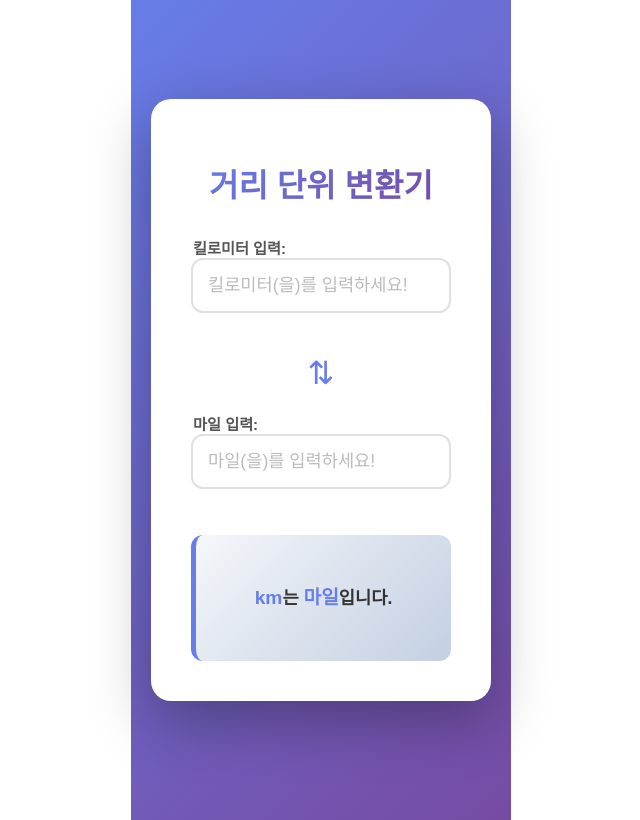
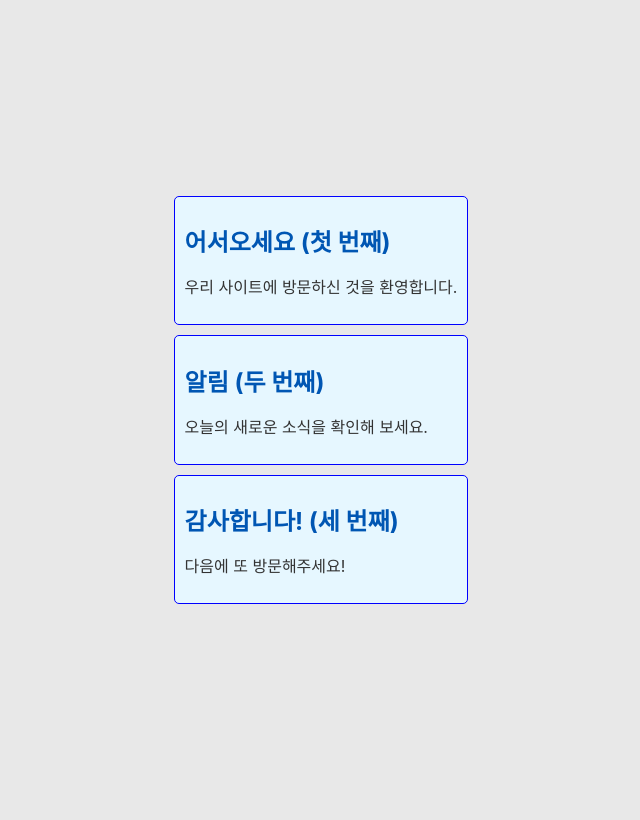
Before and after one commit to Goldstargreat/react_project2, a React (Create React App) app: page / in a window 1280 px wide. Shown: the whole page, without its empty margins (319-959 px from the left). Built offline with nearby package versions, Linux system fonts and the light colour scheme.

Commit message:
12장 온도변환기, 13장 합성(Containment, Specialization)

```diff
--- /dev/null
+++ b/src/chp13/ex01/FancyBorder.css
@@ -0,0 +1,32 @@
+/* 웹페이지 전체 배경색 설정 */
+body {
+    /* 배경색을 밝은 회색 (#e8e8e8)으로 조정 */
+    background-color: #e8e8e8;
+}
+
+/* FancyBorder 기본 스타일 */
+.FancyBorder {
+    padding: 10px;
+    margin: 10px;
+    border: 1px solid black;
+    border-radius: 5px;
+    /* FancyBorder 컴포넌트의 기본 배경색: 연한 회색 */
+    background-color: #f4f4f4;
+}
+
+/* 색상별 FancyBorder 스타일 */
+.FancyBorder-blue {
+    border-color: blue; /* FancyBorder 컴포넌트에서 props.color가 "blue"일 때 적용 */
+    background-color: #e6f7ff; /* 연한 파란색 배경 */
+}
+
+/* Dialog 내부 요소 스타일 */
+.Dialog-title {
+    font-size: 1.5em;
+    color: #0056b3;
+}
+
+.Dialog-message {
+    font-size: 1em;
+    color: #333;
+}
--- /dev/null
+++ b/src/chp13/ex01/FancyBorder.jsx
@@ -0,0 +1,12 @@
+import './FancyBorder.css'
+import React, {useState} from "react";
+
+function FancyBorder(props){
+    return (
+      <div className={'FancyBorder FancyBorder-' + props.color}>
+          {props.children}
+      </div>
+
+    );
+}
+export default FancyBorder;
--- /dev/null
+++ b/src/chp13/ex01/WelcomDialog.jsx
@@ -0,0 +1,17 @@
+import FancyBorder from "./FancyBorder";
+
+function WelcomDialog(props) {
+    return(
+      <FancyBorder color="blue">
+          <h1 className="Dialog-title">
+              {props.title}
+          </h1>
+          <p className="Dialog-message">
+              {props.message}
+          </p>
+
+      </FancyBorder>
+    );
+}
+
+export default WelcomDialog;
--- a/src/index.js
+++ b/src/index.js
@@ -2,28 +2,30 @@ import React from 'react';
 import ReactDOM from 'react-dom/client';
 import './index.css';
 import reportWebVitals from './reportWebVitals';
-import FruitSelect from "./chp11/ex02/FruitSelect";
-import Reservation from "./chp11/ex03/Reservation";
-import Signup from "./chp11/Signup";
-import BoilVerdict from "./chp12/ex01/BoilVerdict";
-import ConfirmBoilVerdict from "./chp12/ex01/ConfirmBoilVerdict";
-import DistanceConverter from "./chp12/ex02/DistanceConverter";
-
+import WelcomDialog from "./chp13/ex01/WelcomDialog";
 
 const root = ReactDOM.createRoot(document.getElementById('root'));
 
 root.render(
     <React.StrictMode>
-        <DistanceConverter/>
+        <div>
+            {/* 첫 번째 다이얼로그 */}
+            <WelcomDialog
+                title="어서오세요 (첫 번째)"
+                message="우리 사이트에 방문하신 것을 환영합니다."
+            />
+            {/* 두 번째 다이얼로그 */}
+            <WelcomDialog
+                title="알림 (두 번째)"
+                message="오늘의 새로운 소식을 확인해 보세요."
+            />
+            {/* 세 번째 다이얼로그 */}
+            <WelcomDialog
+                title="감사합니다! (세 번째)"
+                message="다음에 또 방문해주세요!"
+            />
+        </div>
     </React.StrictMode>
 );
 
-// setInterval(()=>{
-//     root.render(
-//         <React.StrictMode>
-//             <Clock />
-//         </React.StrictMode>
-//     );
-// }, 1000)
-
 reportWebVitals();
```
Also changed, not shown: src/chp12/ex02_1/Calculator.css (added, +89 -0 lines), src/chp12/ex02_1/Calculator.jsx (added, +46 -0 lines), src/chp12/ex02_1/TemperatureInput.jsx (added, +21 -0 lines), src/chp13/ex01/SplitPane.jsx (added, +11 -0 lines).
